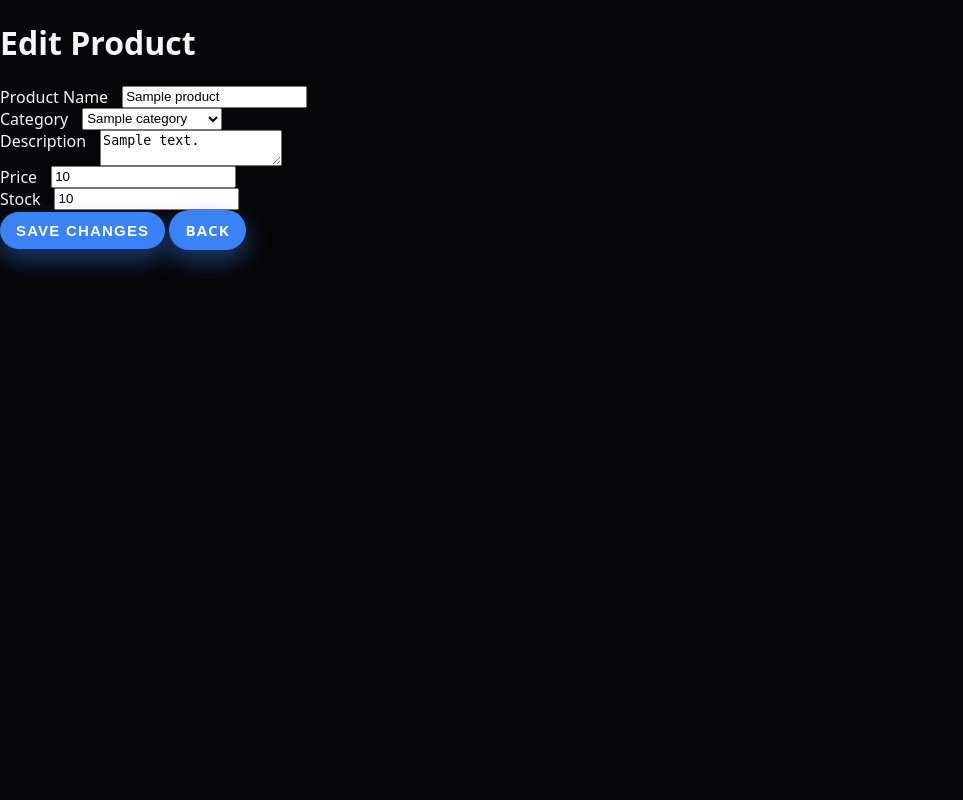
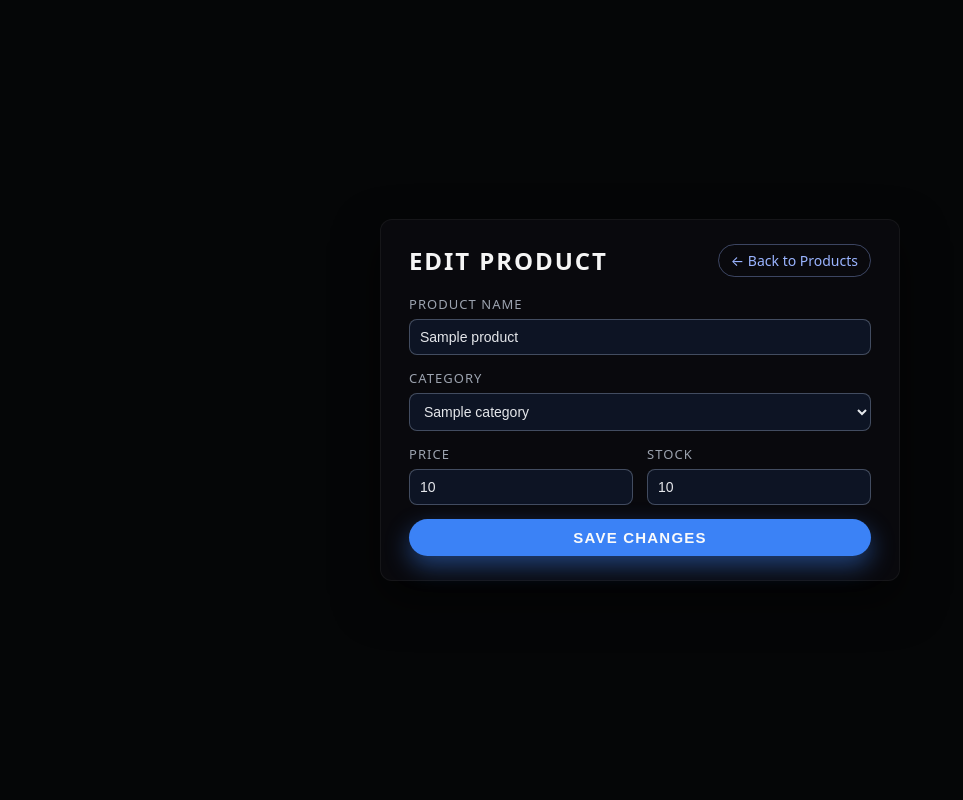
Before and after one commit to angeloalindayo151306-blip/IM-inventory-system, a PHP site: page /edit_product.php?id=1 in a window 1280 px wide. Shown: the whole page, without its empty margins (0-963 px from the left). Run offline with PHP 8.4, Linux system fonts and the light colour scheme; tables that the repository leaves empty or names only in its code hold one stand-in row (values such as "Sample post").

Commit message:
Add product list, edit/delete actions and UI improvements

```diff
--- a/edit_product.php
+++ b/edit_product.php
@@ -1,90 +1,129 @@
 <?php
-// edit_product.php
 include 'database.php';
 
-$id = isset($_GET['id']) ? intval($_GET['id']) : 0;
-if ($id === 0) {
-    header('Location: index.php');
+// 1. Validate and get ID
+if (!isset($_GET['id'])) {
+    header("Location: view_products.php");
     exit;
 }
 
-// handle POST update
-if ($_SERVER['REQUEST_METHOD'] === 'POST') {
-    $product_name = trim($_POST['product_name']);
-    $category_id = ($_POST['category_id'] === '') ? null : intval($_POST['category_id']);
-    $description = trim($_POST['description']);
-    $price = floatval($_POST['price']);
-    $stock = intval($_POST['stock']);
-
-    $stmt = $conn->prepare("UPDATE products SET category_id = ?, product_name = ?, description = ?, price = ?, stock = ? WHERE id = ?");
-    $stmt->bind_param('issdii', $category_id, $product_name, $description, $price, $stock, $id);
-    $stmt->execute();
-    $stmt->close();
-
-    header('Location: index.php');
+$id = (int)$_GET['id'];
+if ($id <= 0) {
+    header("Location: view_products.php");
     exit;
 }
 
-// fetch product
-$stmt = $conn->prepare("SELECT id, category_id, product_name, description, price, stock FROM products WHERE id = ?");
-$stmt->bind_param('i', $id);
+// 2. If form submitted: update product
+if ($_SERVER["REQUEST_METHOD"] === "POST") {
+    $name        = trim($_POST['name'] ?? '');
+    $category_id = (int)($_POST['category_id'] ?? 0);
+    $price       = (float)($_POST['price'] ?? 0);
+    $stock       = (int)($_POST['stock'] ?? 0);
+
+    if ($name !== '' && $category_id > 0) {
+        $stmt = $conn->prepare(
+            "UPDATE products
+             SET product_name = ?, category_id = ?, price = ?, stock = ?
+             WHERE id = ?"
+        );
+        if (!$stmt) {
+            die("Prepare failed: " . $conn->error);
+        }
+
+        $stmt->bind_param("sidii", $name, $category_id, $price, $stock, $id);
         $stmt->execute();
-$res = $stmt->get_result();
-$product = $res->fetch_assoc();
-$stmt->close();
+
+        header("Location: view_products.php");
+        exit;
+    }
+}
+
+// 3. Load product data
+$stmt = $conn->prepare(
+    "SELECT id, product_name, category_id, price, stock
+     FROM products
+     WHERE id = ?"
+);
+$stmt->bind_param("i", $id);
+$stmt->execute();
+$product = $stmt->get_result()->fetch_assoc();
 
 if (!$product) {
     echo "Product not found.";
     exit;
 }
 
-// categories for dropdown
-$cats = $conn->query("SELECT id, category_name FROM categories ORDER BY category_name");
+// 4. Load categories for dropdown
+$categories = $conn->query("SELECT id, category_name FROM categories ORDER BY category_name");
 ?>
-<!doctype html>
-<html>
+<!DOCTYPE html>
+<html lang="en">
 <head>
-  <meta charset="utf-8">
+    <meta charset="UTF-8">
     <title>Edit Product</title>
     <link rel="stylesheet" href="style.css">
 </head>
-<body>
-<div class="container">
-  <h1>Edit Product</h1>
-  <form method="post">
-    <div class="form-row">
-      <label>Product Name</label>
-      <input type="text" name="product_name" required value="<?= htmlspecialchars($product['product_name']) ?>">
+<body class="add-product-page">
+<div class="page-wrapper">
+    <div class="card">
+        <div class="card-header">
+            <h1 class="card-title">Edit Product</h1>
+            <a href="view_products.php" class="back-link">← Back to Products</a>
         </div>
 
-    <div class="form-row">
-      <label>Category</label>
-      <select name="category_id">
-        <option value="">-- Select category --</option>
-        <?php while ($c = $cats->fetch_assoc()): ?>
-          <option value="<?= $c['id'] ?>" <?= ($product['category_id'] == $c['id']) ? 'selected' : '' ?>><?= htmlspecialchars($c['category_name']) ?></option>
+        <form method="POST" class="form-vertical">
+            <div class="form-group">
+                <label for="name">Product Name</label>
+                <input
+                    type="text"
+                    id="name"
+                    name="name"
+                    value="<?= htmlspecialchars($product['product_name']) ?>"
+                    required
+                >
+            </div>
+
+            <div class="form-group">
+                <label for="category_id">Category</label>
+                <select id="category_id" name="category_id" required>
+                    <option value="" disabled>Select a category</option>
+                    <?php while ($row = $categories->fetch_assoc()): ?>
+                        <option value="<?= htmlspecialchars($row['id']) ?>"
+                            <?= $row['id'] == $product['category_id'] ? 'selected' : '' ?>>
+                            <?= htmlspecialchars($row['category_name']) ?>
+                        </option>
                     <?php endwhile; ?>
                 </select>
             </div>
 
             <div class="form-row">
-      <label>Description</label>
-      <textarea name="description"><?= htmlspecialchars($product['description']) ?></textarea>
+                <div class="form-group">
+                    <label for="price">Price</label>
+                    <input
+                        type="number"
+                        step="0.01"
+                        id="price"
+                        name="price"
+                        value="<?= htmlspecialchars($product['price']) ?>"
+                        required
+                    >
                 </div>
 
-    <div class="form-row">
-      <label>Price</label>
-      <input type="number" name="price" step="0.01" required value="<?= htmlspecialchars($product['price']) ?>">
+                <div class="form-group">
+                    <label for="stock">Stock</label>
+                    <input
+                        type="number"
+                        id="stock"
+                        name="stock"
+                        value="<?= htmlspecialchars($product['stock']) ?>"
+                        required
+                    >
+                </div>
             </div>
 
-    <div class="form-row">
-      <label>Stock</label>
-      <input type="number" name="stock" required value="<?= htmlspecialchars($product['stock']) ?>">
+            <button type="submit" class="btn-primary">Save Changes</button>
+        </form>
     </div>
-
-    <input type="submit" value="Save Changes" class="btn">
-    <a href="index.php" class="btn">Back</a>
-  </form>
 </div>
 </body>
 </html>
```
Also changed, not shown: view_products.php (+7 -1 lines). Lines whose indentation alone changed are shown as unchanged.
